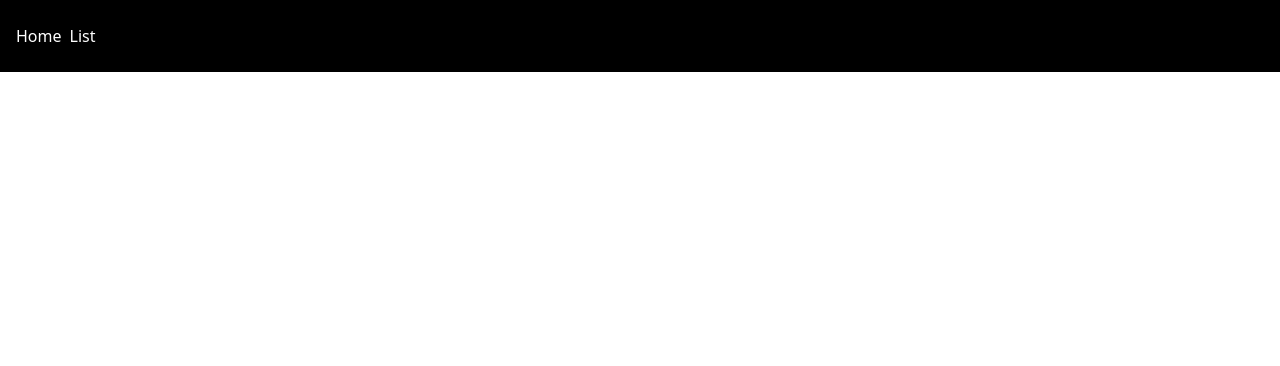
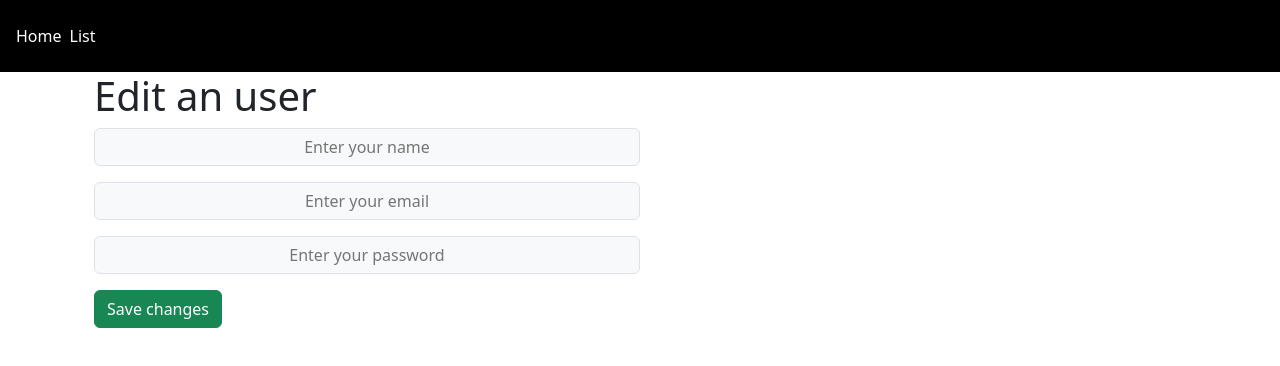
Before and after one commit to XNash/vue-with-api, a Vue app: page /list/edit/1 in a window 1280 px wide. Before the commit this address had no page. Shown: the top 366 px of the page. Built offline with nearby package versions, Linux system fonts and the light colour scheme; no server answers.

Commit message:
Added some changes to http methods

```diff
--- a/src/routes/index.js
+++ b/src/routes/index.js
@@ -2,6 +2,7 @@ import {createRouter, createWebHistory} from "vue-router"
 import Home from '@/views/Home.vue'
 import List from "@/views/List.vue";
 import AddUser from "@/views/AddUser.vue";
+import EditUser from "@/views/EditUser.vue";
 
 const routes = [
     {
@@ -18,6 +19,12 @@ const routes = [
         path: '/list/add',
         name: 'AddUser',
         component: AddUser
+    },
+    {
+        path: '/list/edit/:id',
+        name: 'EditUser',
+        component: EditUser,
+        props: true
     }
 ]
 
--- a/src/views/AddUser.vue
+++ b/src/views/AddUser.vue
@@ -4,20 +4,16 @@ import router from "@/routes/index.js";
 
 export default {
   name: "AddUser",
-  props: {
-    user: {
-      type: Object,
-      required: false
-    }
-  },
   data() {
     return {
-      localUser: this.user ? {...this.user} : {name:'', email:'', password:''}
+      localUser: {id: '', name:'', email:'', password:''}
     }
   },
   methods: {
     handleAddUser() {
-      axios.post("http://127.0.0.1:3000/users", this.localUser).then((res) => {
+      this.localUser.id = this.id;
+      console.log(this.localUser.id )
+      axios.post("http://127.0.0.1:3000/users", this.localUser).then(() => {
         console.log("User added successfully")
         alert("New user added successfully")
         router.push("/list")
--- a/src/views/EditUser.vue
+++ b/src/views/EditUser.vue
@@ -3,41 +3,49 @@ import axios from "axios";
 import router from "@/routes/index.js";
 
 export default {
-  name: "AddUser",
+  name: "EditUser",
   props: {
-    user: {
-      type: Object,
-      required: false
+    id: {
+      required: true
     }
   },
   data() {
     return {
-      localUser: this.user ? {...this.user} : {name:'', email:'', password:''}
+      user: {id: '', name:'', email:'', password:''}
     }
   },
   methods: {
-    handleAddUser() {
-      axios.post("http://127.0.0.1:3000/users", this.localUser).then((res) => {
-        console.log("User added successfully")
-        alert("New user added successfully")
+    async getTargetedUser() {
+      await axios.get(`http://127.0.0.1:3000/users/${this.id}`).then((res) => {
+        this.user = res.data
+        console.log(this.id)
+      })
+    },
+    async updateTargetUser() {
+      console.log(this.id)
+      this.user.id = this.id;
+      console.log(this.user)
+      await axios.put(`http://127.0.0.1:3000/users/${this.id}`, this.user).then(() => {
+        alert("user updated successfully")
         router.push("/list")
-      }).catch((err) => {
-        console.log(err);
       })
     }
+  },
+  beforeMount() {
+    this.getTargetedUser()
   }
 }
 </script>
 
 <template>
 <div class="container">
-  <h1>Add an user</h1>
-  <form @submit.prevent="handleAddUser">
-    <input v-model="localUser.name" type="text" class="input-group-text form-check-inline mb-3" style="width: 50%" placeholder="Enter your name" required />
-    <input v-model="localUser.email" type="text" class="input-group-text form-check-inline mb-3" style="width: 50%" placeholder="Enter your email" required />
-    <input v-model="localUser.password" type="password" minlength="8" class="input-group-text form-check-inline mb-3" style="width: 50%" placeholder="Enter your password" required />
+  <h1>Edit an user</h1>
+  <form @submit.prevent="updateTargetUser">
+    <input v-model="user.name" type="text" class="input-group-text form-check-inline mb-3" style="width: 50%" placeholder="Enter your name" required />
+    <input v-model="user.email" type="text" class="input-group-text form-check-inline mb-3" style="width: 50%" placeholder="Enter your email" required />
+    <input v-model="user.password" type="password" minlength="8" class="input-group-text form-check-inline mb-3" style="width: 50%" placeholder="Enter your password" required />
 
-    <button type="submit" class="btn btn-success">Add new user</button>
+    <button type="submit" class="btn btn-success">Save changes</button>
   </form>
 
 
--- a/src/views/List.vue
+++ b/src/views/List.vue
@@ -21,7 +21,7 @@ export default{
       })
     },
     async handleDeleteUser(id) {
-      await axios.delete(`http://127.0.0.1:3000/users/${id}`).then((res) => {
+      await axios.delete(`http://127.0.0.1:3000/users/${id}`).then(() => {
         console.log("user deleted successfully")
         this.getAllUsers()
       })
@@ -52,7 +52,7 @@ export default{
             <td>{{ user.name }}</td>
             <td>{{ user.email }}</td>
             <td>
-              <router-link to="/list/edit" class="btn btn-sm btn-primary">Edit</router-link>
+              <router-link :to="{name: 'EditUser', params: {id: user.id}}" class="btn btn-sm btn-primary">Edit</router-link>
               <button class="btn btn-sm btn-danger" style="margin-left: 2px;" @click="handleDeleteUser(user.id)">Delete</button>
             </td>
           </tr>
```
